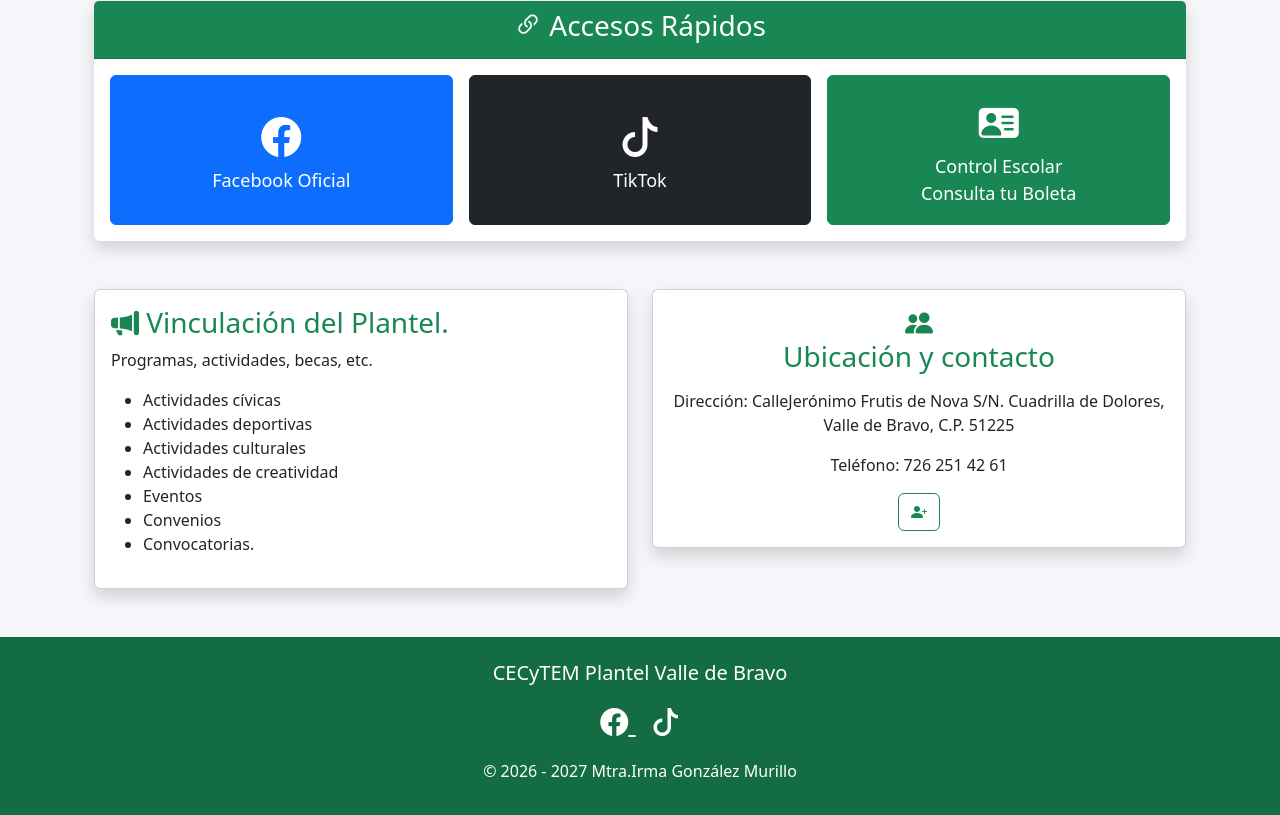
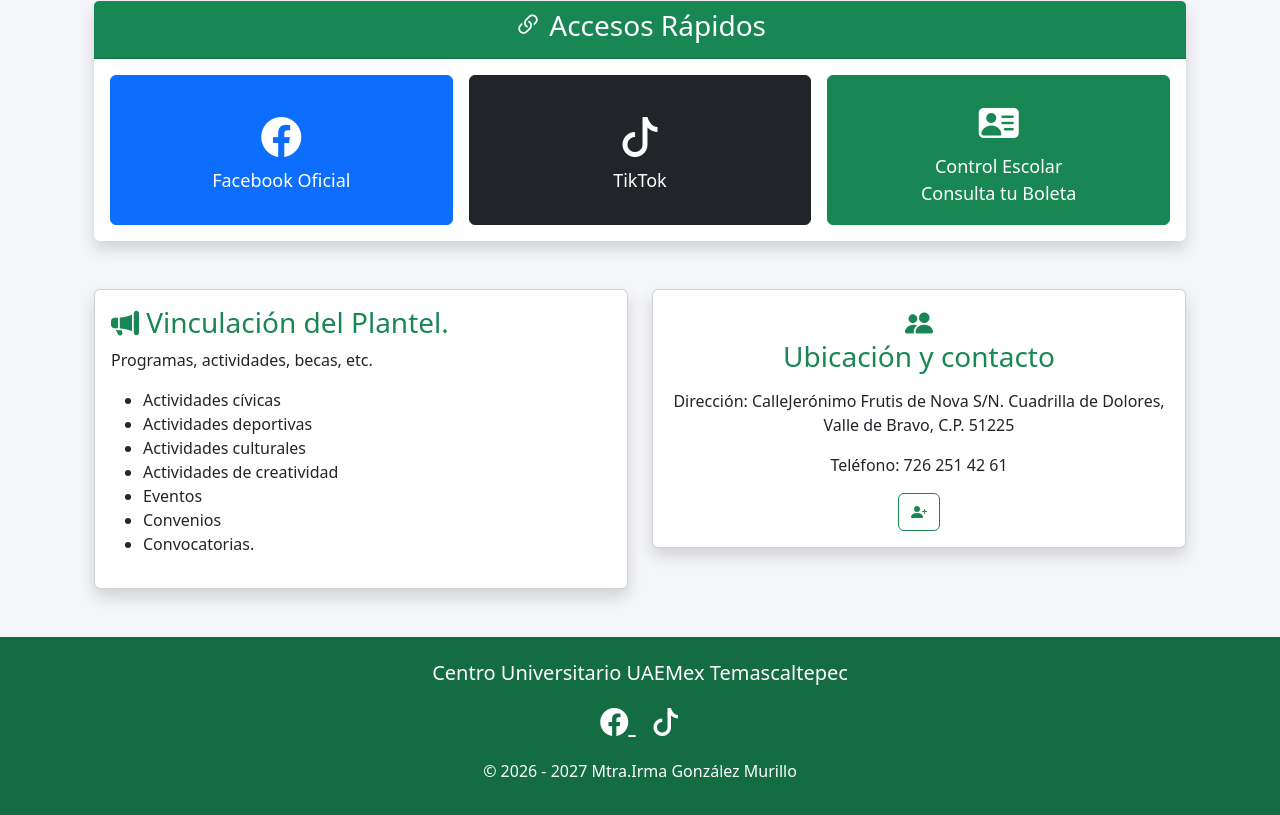
Before and after one commit to meraryjimenez018-bit/RiesgosTI_JILJ, a plain HTML site: page index.html in a window 1280 px wide. Shown: the part 1438-2253 px from the top of the page. Drawn offline with nearby package versions, Linux system fonts and the light colour scheme.

Commit message:
Update index.html

```diff
--- a/index.html
+++ b/index.html
@@ -490,7 +490,7 @@ Consulta tu Boleta
 <footer class="mt-5">
 <div class="container text-center py-4">
 <h5>
-CECyTEM Plantel Valle de Bravo
+Centro Universitario UAEMex Temascaltepec
 </h5> <p>
 <!--Mtra•Irma•GM-->
 </p>
```
